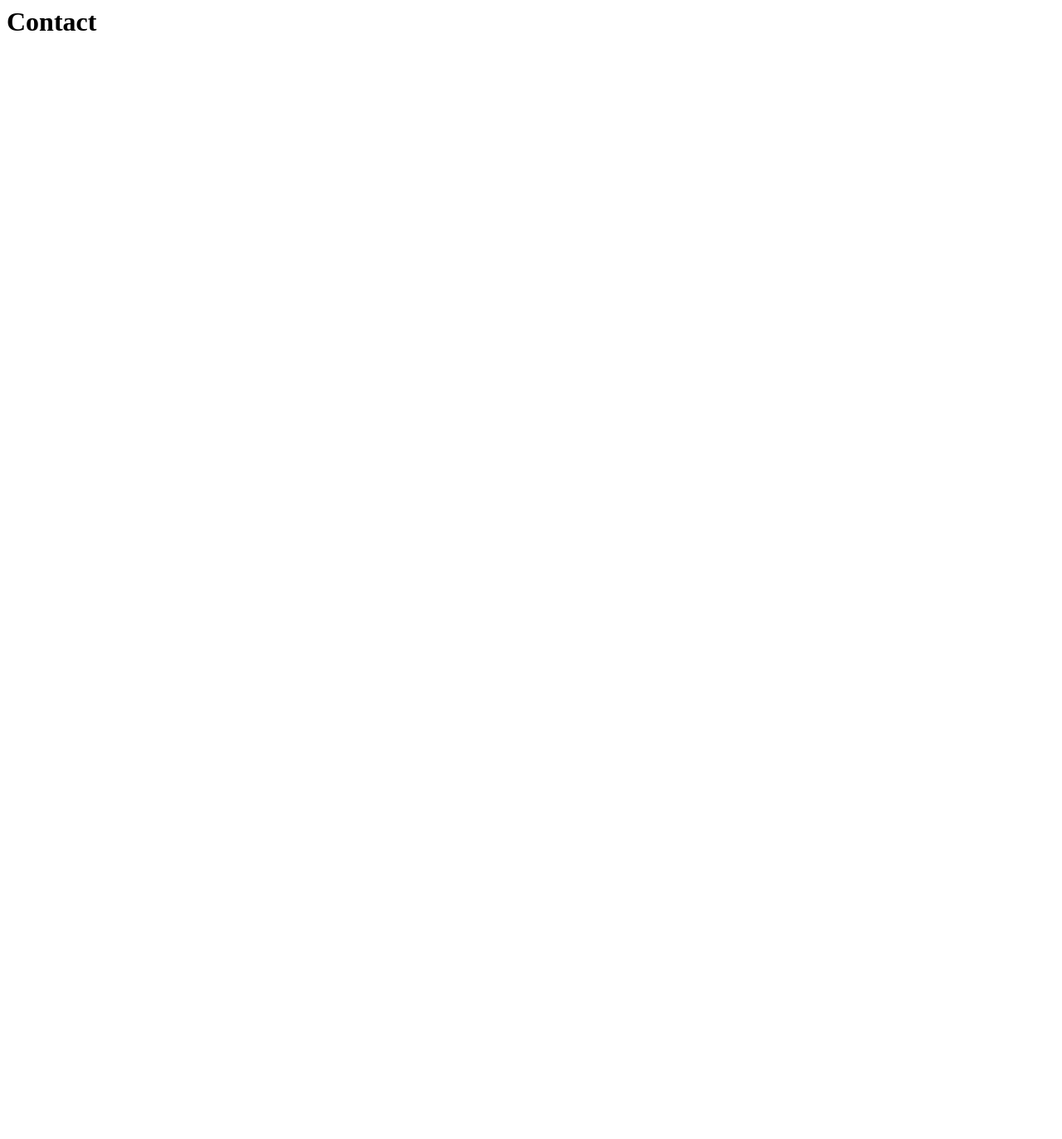
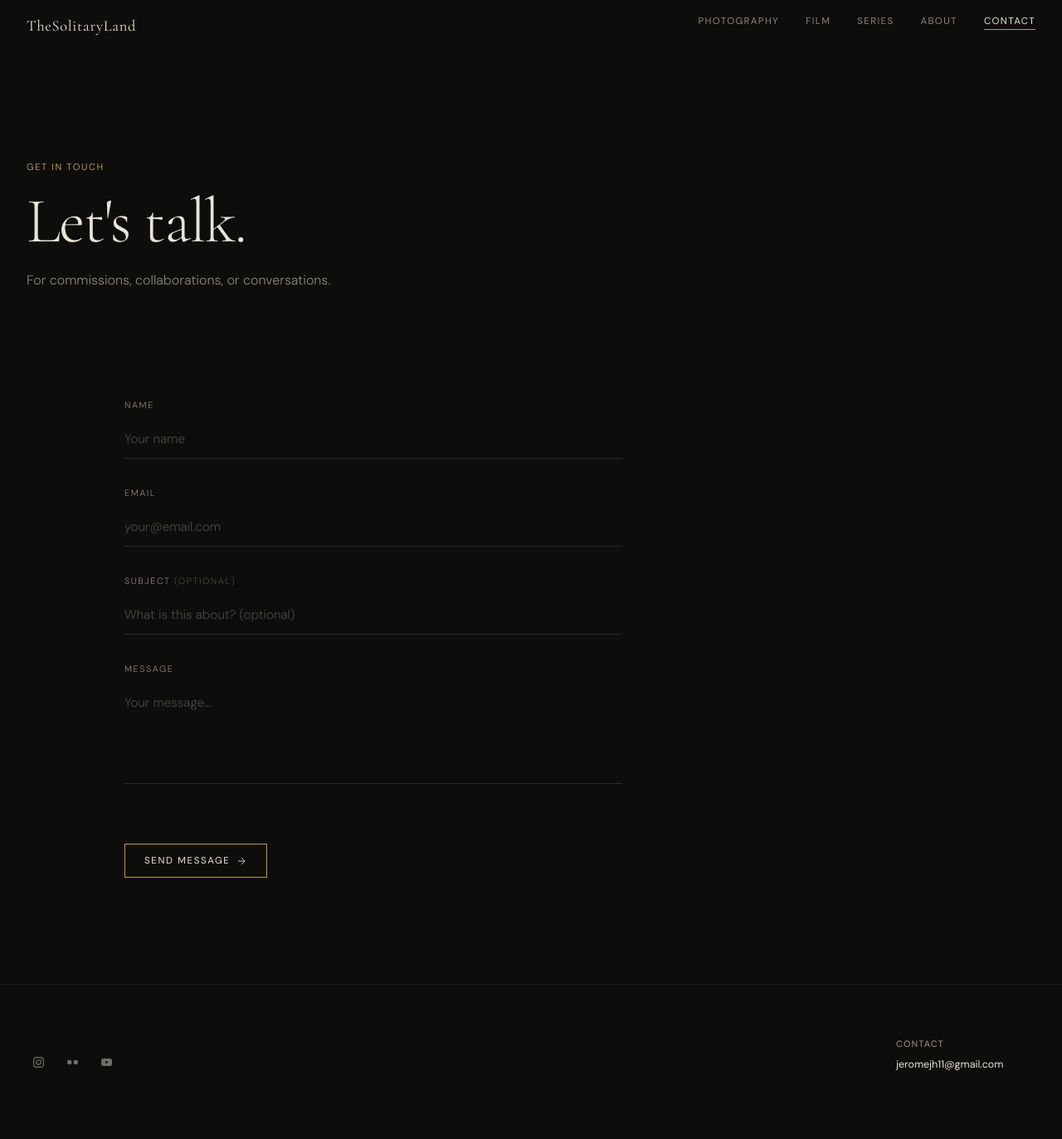
Before and after one commit to jh11solitude/thesolitaryland-portfolio, a Django app: page /contact/ in a window 1280 px wide. Before the commit the page is almost empty. Shown: the whole page at 83% size. Before the commit the page ends 37 px from the top, so only its background shows below. Run offline with Django 5.2, Linux system fonts and the light colour scheme.

Commit message:
feat: add ContactForm ModelForm with custom widgets
feat: add ContactView with DB persistence, email notification, and PRG pattern

```diff
--- /dev/null
+++ b/apps/contact/forms.py
@@ -0,0 +1,49 @@
+from django import forms
+from .models import ContactMessage
+
+
+class ContactForm(forms.ModelForm):
+    """
+    A ModelForm tied to ContactMessage.
+    Django auto-generates validation from the model field types:
+    - email must be a valid email address
+    - name and message are required (not blank)
+    - subject is optional (blank=True on the model)
+    """
+
+    class Meta:
+        model = ContactMessage
+        fields = ['name', 'email', 'subject', 'message']
+        widgets = {
+            # Override default widgets with our cinematic CSS classes
+            'name': forms.TextInput(attrs={
+                'class': 'jk-form__input',
+                'placeholder': 'Your name',
+                'autocomplete': 'name',
+            }),
+            'email': forms.EmailInput(attrs={
+                'class': 'jk-form__input',
+                'placeholder': 'your@email.com',
+                'autocomplete': 'email',
+            }),
+            'subject': forms.TextInput(attrs={
+                'class': 'jk-form__input',
+                'placeholder': 'What is this about? (optional)',
+            }),
+            'message': forms.Textarea(attrs={
+                'class': 'jk-form__textarea',
+                'placeholder': 'Your message…',
+                'rows': 6,
+            }),
+        }
+        labels = {
+            'name': 'Name',
+            'email': 'Email',
+            'subject': 'Subject',
+            'message': 'Message',
+        }
+        error_messages = {
+            'email': {
+                'invalid': 'Please enter a valid email address.',
+            },
+        }
--- a/apps/contact/views.py
+++ b/apps/contact/views.py
@@ -1,6 +1,65 @@
-from django.shortcuts import render
-from django.views.generic import TemplateView
+from django.views.generic.edit import FormView
+from django.urls import reverse_lazy
+from django.contrib import messages
+from django.core.mail import send_mail
+from django.conf import settings
+from .forms import ContactForm
 
-# Create your views here.
-class ContactView(TemplateView):
+
+class ContactView(FormView):
+    """
+    Renders the contact form (GET) and processes submission (POST).
+
+    On success:
+      1. Save ContactMessage to database (never lose an enquiry)
+      2. Send email notification to site owner
+      3. Show Django flash message
+      4. Redirect to same page (POST-Redirect-GET pattern)
+
+    POST-Redirect-GET (PRG) pattern:
+      After a successful POST, we redirect instead of rendering directly.
+      This prevents the browser from resubmitting the form if the user
+      refreshes the page — a classic UX problem.
+    """
     template_name = 'contact/contact.html'
+    form_class = ContactForm
+    success_url = reverse_lazy('contact:contact')
+
+    def form_valid(self, form):
+        """Called when form passes all validation."""
+
+        # 1. Save to database FIRST — before email attempt
+        contact_msg = form.save()
+
+        # 2. Send email notification (may fail — that's okay, DB row is safe)
+        try:
+            send_mail(
+                subject=f"New contact message from {contact_msg.name}: {contact_msg.subject or 'No subject'}",
+                message=(
+                    f"From: {contact_msg.name} <{contact_msg.email}>\n\n"
+                    f"{contact_msg.message}"
+                ),
+                from_email=settings.DEFAULT_FROM_EMAIL,
+                recipient_list=[settings.CONTACT_EMAIL],
+                fail_silently=True,
+                # fail_silently=True means email errors won't crash the view
+                # The DB record ensures you never lose the message
+            )
+        except Exception:
+            pass  # Email failure is non-fatal
+
+        # 3. Flash success message
+        messages.success(
+            self.request,
+            "Your message has been received. I'll be in touch soon."
+        )
+
+        return super().form_valid(form)
+
+    def form_invalid(self, form):
+        """Called when form has validation errors."""
+        messages.error(
+            self.request,
+            "Please check the form and try again."
+        )
+        return super().form_invalid(form)
--- a/templates/contact/contact.html
+++ b/templates/contact/contact.html
@@ -1 +1,93 @@
-<h1>Contact</h1>
+{% extends "base.html" %}
+{% load static %}
+
+{% block title %}Contact{% endblock %}
+{% block nav_contact %}active{% endblock %}
+
+{% block content %}
+<div class="jk-page-offset">
+  <section class="jk-section" style="max-width: 900px;">
+
+    <!-- Header -->
+    <p class="t-caption reveal" style="color: var(--c-gold); margin-bottom: var(--sp-sm)">
+      Get in touch
+    </p>
+    <h1 class="t-display reveal" style="
+      font-size: clamp(2.5rem, 6vw, 5rem);
+      font-weight: 300;
+      letter-spacing: -0.02em;
+      margin-bottom: var(--sp-sm);
+    ">
+      Let's talk.
+    </h1>
+    <p class="reveal" style="color: var(--c-text-dim); font-size: 1rem; margin-bottom: var(--sp-xl);">
+      For commissions, collaborations, or conversations.
+    </p>
+
+    <!-- Form -->
+    <form method="post" class="jk-form reveal" novalidate>
+      {% csrf_token %}
+
+      <!-- Name -->
+      <div class="jk-form__group">
+        <label class="jk-form__label" for="{{ form.name.id_for_label }}">
+          {{ form.name.label }}
+        </label>
+        {{ form.name }}
+        {% if form.name.errors %}
+          {% for error in form.name.errors %}
+            <p style="color:#c0392b; font-size:0.75rem; margin-top:0.3rem;">{{ error }}</p>
+          {% endfor %}
+        {% endif %}
+      </div>
+
+      <!-- Email -->
+      <div class="jk-form__group">
+        <label class="jk-form__label" for="{{ form.email.id_for_label }}">
+          {{ form.email.label }}
+        </label>
+        {{ form.email }}
+        {% if form.email.errors %}
+          {% for error in form.email.errors %}
+            <p style="color:#c0392b; font-size:0.75rem; margin-top:0.3rem;">{{ error }}</p>
+          {% endfor %}
+        {% endif %}
+      </div>
+
+      <!-- Subject -->
+      <div class="jk-form__group">
+        <label class="jk-form__label" for="{{ form.subject.id_for_label }}">
+          {{ form.subject.label }} <span style="color:var(--c-text-faint)">(optional)</span>
+        </label>
+        {{ form.subject }}
+      </div>
+
+      <!-- Message -->
+      <div class="jk-form__group">
+        <label class="jk-form__label" for="{{ form.message.id_for_label }}">
+          {{ form.message.label }}
+        </label>
+        {{ form.message }}
+        {% if form.message.errors %}
+          {% for error in form.message.errors %}
+            <p style="color:#c0392b; font-size:0.75rem; margin-top:0.3rem;">{{ error }}</p>
+          {% endfor %}
+        {% endif %}
+      </div>
+
+      <!-- Submit -->
+      <div style="margin-top: var(--sp-lg)">
+        <button type="submit" class="jk-btn">
+          Send message
+          <svg width="14" height="14" viewBox="0 0 24 24" fill="none"
+               stroke="currentColor" stroke-width="1.5">
+            <path d="M5 12h14M12 5l7 7-7 7"/>
+          </svg>
+        </button>
+      </div>
+
+    </form>
+
+  </section>
+</div>
+{% endblock %}
```
